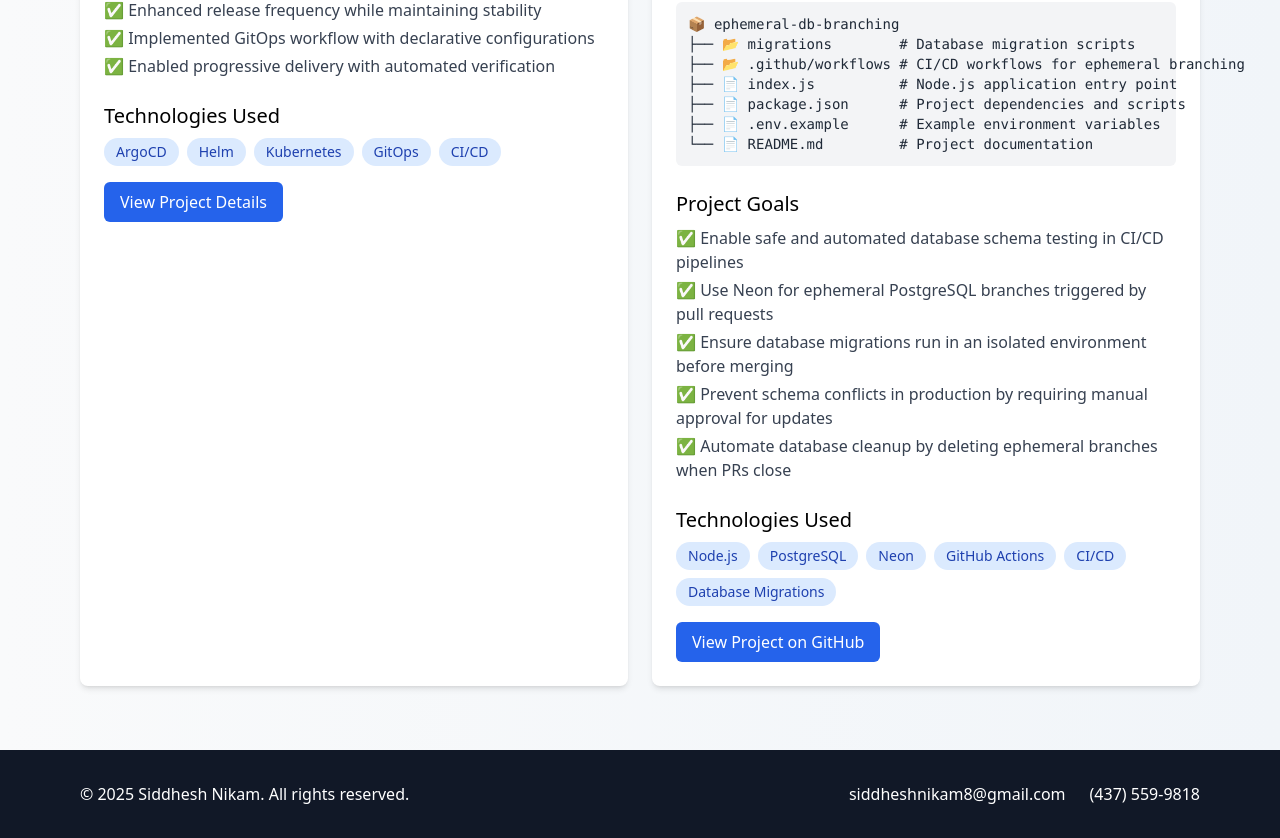
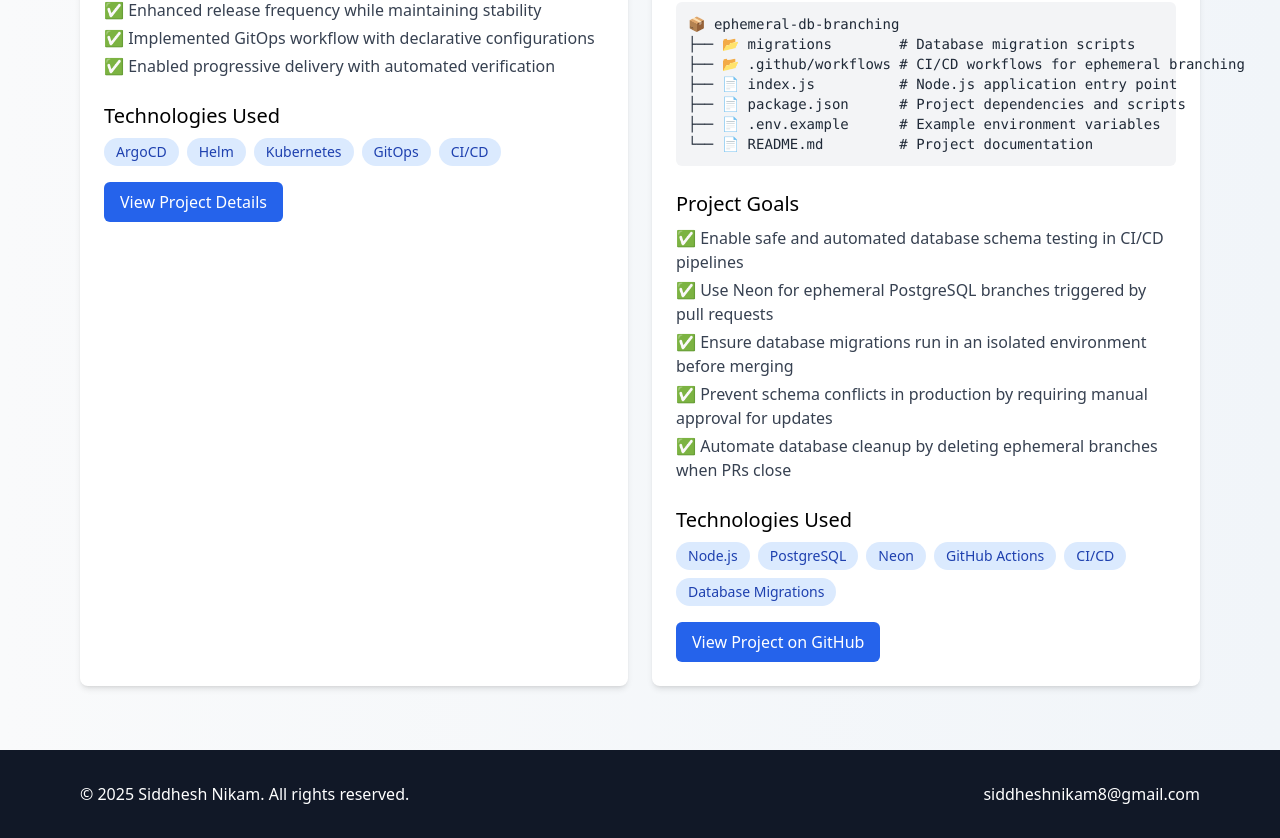
Before and after one commit to siddheshengineer/portfolio, a React (Create React App) app: page / in a window 1280 px wide. Shown: the part 5920-6758 px from the top of the page. Built offline with nearby package versions, Linux system fonts and the light colour scheme.

Commit message:
remove mn

```diff
--- a/src/App.js
+++ b/src/App.js
@@ -231,7 +231,6 @@ const App = () => {
             </div>
             <div className="flex flex-col md:flex-row space-y-2 md:space-y-0 md:space-x-6">
               <a href="mailto:siddheshnikam8@gmail.com" className="hover:text-gray-300">siddheshnikam8@gmail.com</a>
-              <a href="tel:+14375599818" className="hover:text-gray-300">(437) 559-9818</a>
             </div>
           </div>
         </div>
```
